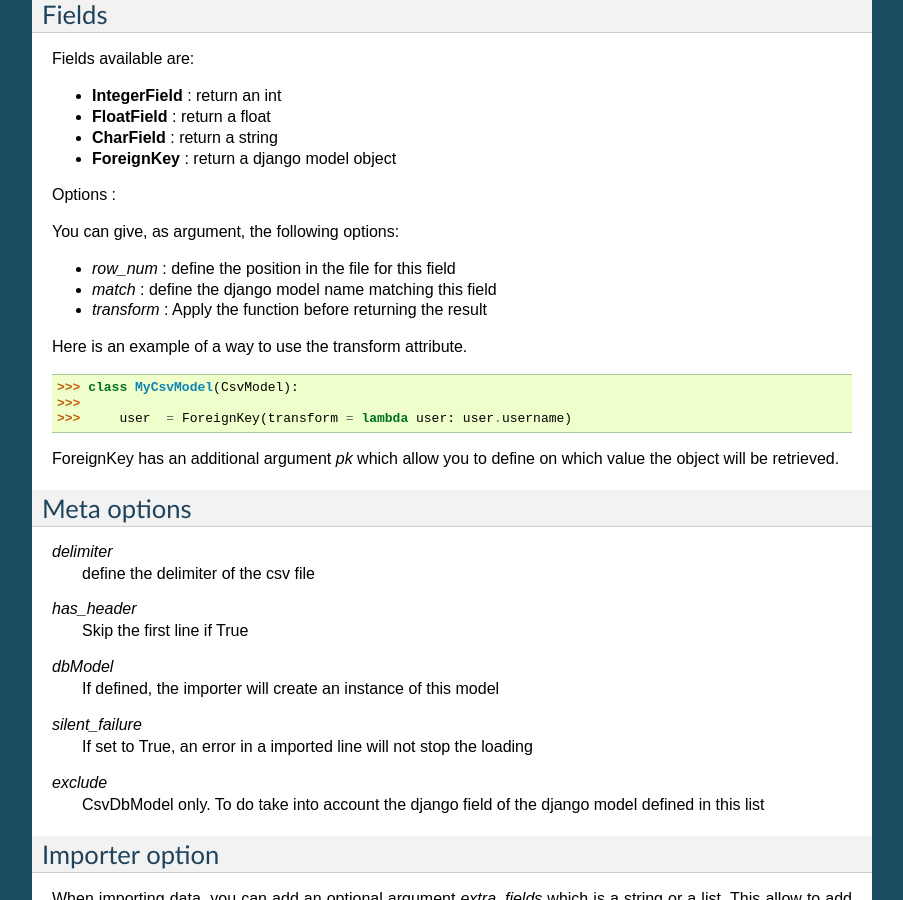
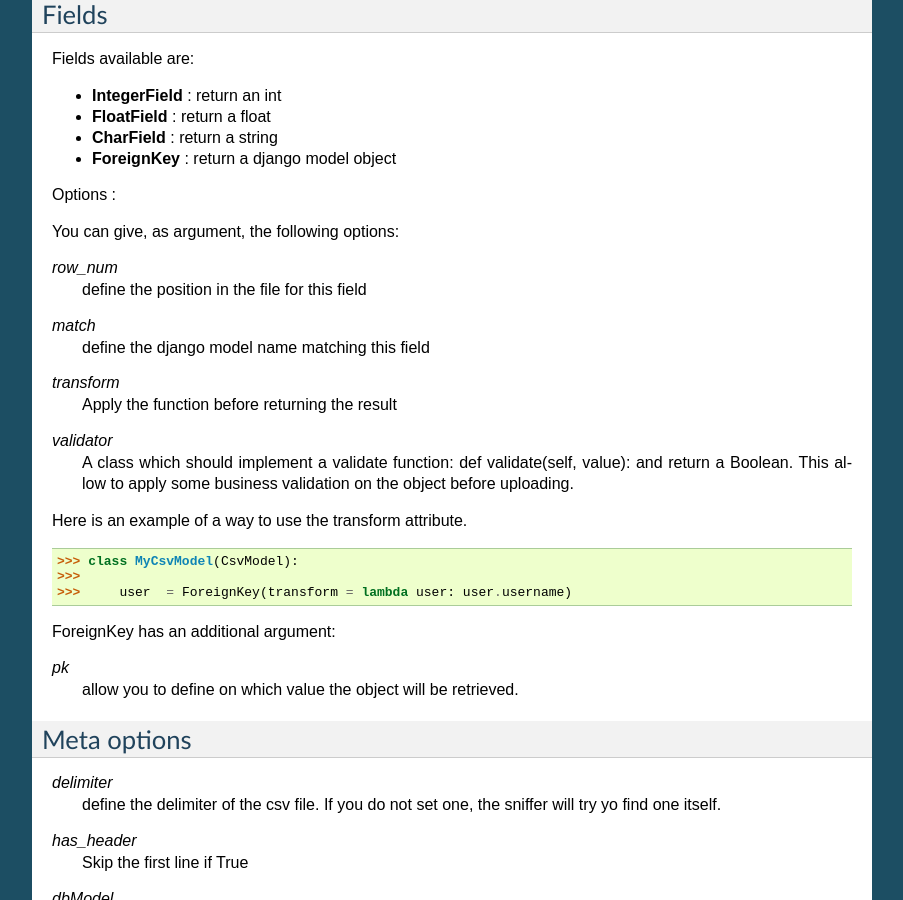
Before and after one commit to anthony-tresontani/django-adaptors, a Sphinx documentation site: the page built from docs/index.rst, in a window 1280 px wide and 900 px high, scrolled down 1656 px. Shown: the whole window, without its empty margins (198-1101 px from the left). Built offline with Sphinx 7.4.7, drawn with Linux system fonts in a browser that asks for light colours.

Commit message:
Update in docs

```diff
--- a/docs/index.rst
+++ b/docs/index.rst
@@ -110,9 +110,19 @@ Options :
 
 You can give, as argument, the following options:
 
-- `row_num` : define the position in the file for this field
-- `match` : define the django model name matching this field
-- `transform` : Apply the function before returning the result
+`row_num`
+	define the position in the file for this field
+
+`match`
+	define the django model name matching this field
+
+`transform`
+	Apply the function before returning the result
+
+`validator`
+	A class which should implement a validate function:
+	def validate(self, value):  and return a Boolean.
+	This allow to apply some business validation on the object before uploading.
 
 Here is an example of a way to use the transform attribute.
 
@@ -120,14 +130,18 @@ Here is an example of a way to use the transform attribute.
 >>>
 >>>     user  = ForeignKey(transform = lambda user: user.username)
 
-ForeignKey has an additional argument `pk` which allow you to define on which value the object will be retrieved.
+ForeignKey has an additional argument:
+
+`pk`
+	allow you to define on which value the object will be retrieved.
 
 
 Meta options
 ------------
 
 `delimiter`
-    define the delimiter of the csv file
+    define the delimiter of the csv file.
+    If you do not set one, the sniffer will try yo find one itself.
 
 `has_header`
     Skip the first line if True
```
